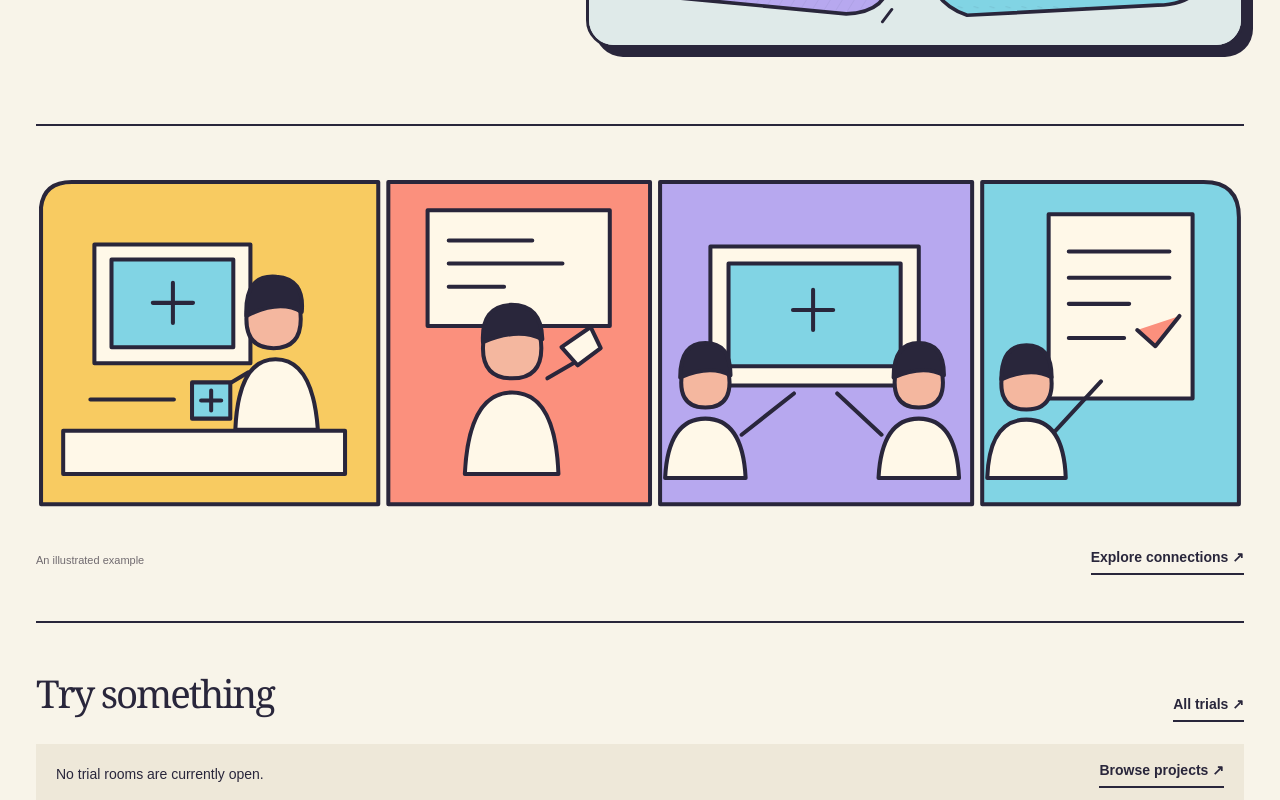
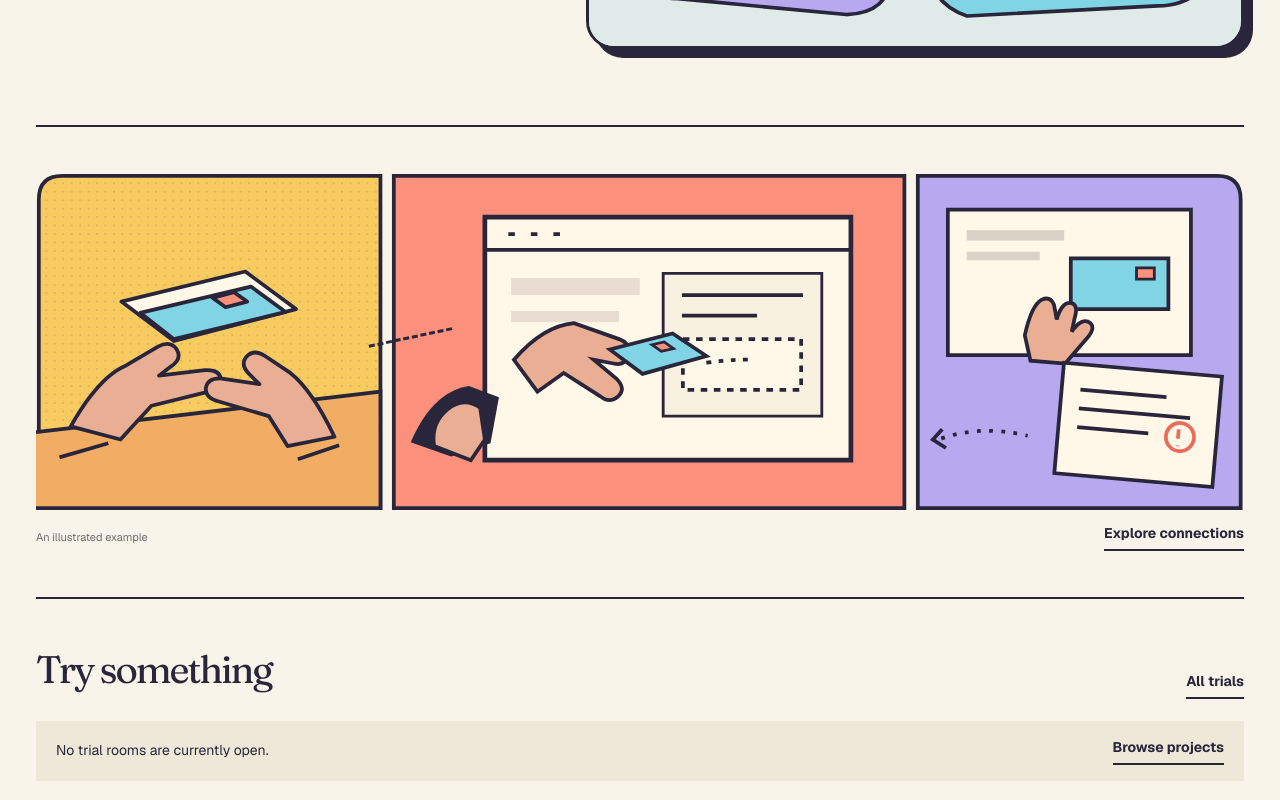
Before and after one commit to Ticoworld/trycove, a Next.js app: page / in a window 1280 px wide. Shown: the part 620-1420 px from the top of the page. Built offline with nearby package versions, Linux system fonts and the light colour scheme; no server answers; the database is empty.

Commit message:
Refine homepage illustration and trial tickets

```diff
--- a/app/page.tsx
+++ b/app/page.tsx
@@ -1,25 +1,32 @@
 import Link from 'next/link';
+import {Fraunces, Geist} from 'next/font/google';
 import {listPublishedTrials} from '../lib/trials/trial-packs';
 import './home.css';
 
+const display = Fraunces({subsets:['latin'], style:['normal','italic'], variable:'--home-display', display:'swap'});
+const interfaceFont = Geist({subsets:['latin'], variable:'--home-ui', display:'swap'});
 export const dynamic = 'force-dynamic';
 
 function Header(){return <div className="home-header"><Link href="/" className="home-brand">trycove<span>●</span></Link><nav className="home-desktop-nav" aria-label="Homepage navigation"><details><summary>Explore</summary><div><Link href="/map">Problem map</Link><Link href="/projects">Project catalog</Link></div></details><Link href="/opportunities">Connect</Link><Link href="/trials">Try</Link><Link href="/results">Results</Link><Link href="/about">About</Link><Link href="/account">Account</Link></nav><details className="home-menu"><summary aria-label="Open navigation menu">Menu <span aria-hidden="true">☰</span></summary><nav aria-label="Mobile navigation"><Link href="/map">Problem map</Link><Link href="/projects">Project catalog</Link><Link href="/opportunities">Connect</Link><Link href="/trials">Try</Link><Link href="/results">Results</Link><Link href="/about">About</Link><Link href="/account">Account</Link></nav></details></div>}
 
-function Story(){return <div className="comic" role="img" aria-label="An imagined example: a builder makes a small tool, another person needs it, they try it together, and write down feedback.">
- {[0, 1].map(part => <svg key={part} viewBox={part === 0 ? "0 0 610 360" : "610 0 590 360"} xmlns="http://www.w3.org/2000/svg" aria-hidden="true"><g stroke="#29263b" strokeWidth="4" strokeLinecap="round" strokeLinejoin="round">
- {/* The same blue tool travels through each scene. */}
- <path fill="#f8cb61" d="M5 35 Q8 8 40 10 H340 V330 H5Z"/><path fill="#fb907d" d="M350 10 H610 V330 H350Z"/><path fill="#b7a8ef" d="M620 10 H930 V330 H620Z"/><path fill="#81d4e4" d="M940 10 H1160 Q1195 10 1195 45 V330 H940Z"/>
- <path fill="#fff8e8" d="M27 257h280v43H27z M58 72h155v118H58z"/><path fill="#81d4e4" d="M75 87h121v87H75z"/><path fill="none" d="M116 130h40m-20-20v40 M54 226h83"/><path fill="#f4b79f" d="M236 175q-27 0-27-29t27-29 27 29-27 29z"/><path fill="#29263b" d="M209 143q-2-42 30-39 28 2 25 35-22-13-55 4z"/><path fill="#fff8e8" d="M198 256q3-70 40-70t42 70z"/><path fill="none" d="M211 199l-52 31 20 10"/><path fill="#81d4e4" d="M155 209h38v36h-38z"/><path fill="none" d="M164 227h20m-10-10v20"/>
- <path fill="#fff8e8" d="M389 38h181v115H389z"/><path fill="none" d="M410 68h83m-83 23h113m-113 23h55"/><path fill="#f4b79f" d="M473 205q-29 0-29-30t29-30 29 30-29 30z"/><path fill="#29263b" d="M444 169q-2-36 28-37 30 0 31 34-24-12-59 3z"/><path fill="#fff8e8" d="M426 300q4-81 47-81t46 81z"/><path fill="none" d="M508 205l48-28"/><path fill="#fff8e8" d="M522 174l16 18 23-17-10-21z"/>
- <path fill="#fff8e8" d="M670 74h207v138H670z"/><path fill="#81d4e4" d="M688 91h171v102H688z"/><path fill="none" d="M752 137h40m-20-20v40"/><path fill="#f4b79f" d="M665 234q-24 0-24-25t24-25 24 25-24 25z M877 234q-24 0-24-25t24-25 24 25-24 25z"/><path fill="#29263b" d="M640 204q0-34 25-34t25 32q-20-11-50 2z M852 204q0-34 25-34t25 32q-20-11-50 2z"/><path fill="#fff8e8" d="M625 304q3-59 40-59t40 59z M837 304q3-59 40-59t40 59z"/><path fill="none" d="M701 261l52-41m87 41-44-41"/>
- <path fill="#fff8e8" d="M1006 42h143v183h-143z"/><path fill="none" d="M1026 79h100m-100 26h100m-100 26h60 M1026 165h55"/><path fill="#fb907d" d="M1094 157l18 16 24-30"/><path fill="#f4b79f" d="M984 236q-25 0-25-26t25-26 25 26-25 26z"/><path fill="#29263b" d="M959 206q0-34 25-34t25 32q-20-11-50 2z"/><path fill="#fff8e8" d="M945 304q2-58 39-58t39 58z"/><path fill="none" d="M1012 258l46-50"/>
- </g></svg>)}</div>}
+function World(){return <div className="world"><svg viewBox="0 0 900 720" role="group" aria-label="Explore by area" xmlns="http://www.w3.org/2000/svg">
+ <defs><pattern id="world-dots" width="18" height="18" patternUnits="userSpaceOnUse"><circle cx="3" cy="3" r="1.5" fill="#29263b" opacity=".13"/></pattern></defs><rect width="900" height="720" fill="#dfeae9"/><path d="M390 255C450 220 480 275 510 315S545 375 500 421M320 335q-10 36 34 57" fill="none" stroke="#29263b" strokeWidth="5" strokeDasharray="3 15" strokeLinecap="round"/>
+ <Link href="/map/payments-checkout" className="world-region" aria-label="Explore payments"><path className="region-shape" fill="#f8cb61" d="M80 100Q129 45 222 63L388 80Q427 97 421 164L402 286Q383 342 291 328L143 331Q68 318 55 244Z"/><g className="region-object"><g transform="translate(140 110) rotate(-7 65 65)"><ellipse cx="65" cy="57" rx="66" ry="41" fill="#fff5d7"/><path d="M0 57v28c4 23 30 42 66 42s62-20 65-42V57" fill="#e4ad46"/><path d="M39 57l34-17 23 19-35 18z" fill="#f8c957"/></g></g><g className="world-label" transform="translate(95 250)"><rect width="150" height="47"/><text x="16" y="31">Payments</text></g></Link>
+ <Link href="/map/trading-markets" className="world-region" aria-label="Explore trade and swap"><path className="region-shape" fill="#fb907d" d="M472 105Q496 63 565 65L780 60Q854 65 853 147L832 272Q825 329 749 339L582 317Q485 335 466 281L443 174Q435 138 472 105Z"/><g className="region-object"><g transform="translate(560 120)"><path d="M15 142V75l60-33 78 31v69L78 177Z" fill="#fff3ea"/><path d="M78 177v-70l75-34M15 75l63 32L153 73" fill="none"/><path d="M45 76l17-8 27 11 30-22" fill="none"/></g></g><g className="world-label" transform="translate(638 252)"><rect width="180" height="47"/><text x="16" y="31">Trade &amp; swap</text></g></Link>
+ <Link href="/map/payments-checkout" className="world-region" aria-label="Explore Fiber in Payments and Fiber"><path className="region-shape" fill="#b7a8ef" d="M60 405Q92 372 166 374L378 398Q429 412 430 480L416 622Q415 674 355 676L123 654Q54 652 55 588L41 480Q40 429 60 405Z"/><g className="region-object"><g transform="translate(140 445)"><path d="M0 67C50 13 72 134 135 57S218 65 245 31" fill="none" strokeWidth="7"/><circle cx="0" cy="67" r="20" fill="#fff8e8"/><circle cx="135" cy="57" r="20" fill="#f8c957"/><circle cx="245" cy="31" r="20" fill="#ff8e7a"/><path d="M0 47V4m135 33v-48m110 20v-44" fill="none"/></g></g><g className="world-label" transform="translate(95 585)"><rect width="100" height="47"/><text x="16" y="31">Fiber</text></g></Link>
+ <Link href="/map/developer-tools" className="world-region" aria-label="Explore developer and contract tools"><path className="region-shape" fill="#81d4e4" d="M500 404Q536 369 590 380L784 371Q851 371 852 450L866 594Q854 663 785 664L522 678Q468 660 465 597L466 475Q469 433 500 404Z"/><g className="region-object"><g transform="translate(559 430)"><path d="M10 72L105 30L205 72V167L105 209L10 167Z" fill="#f8f4e8"/><path d="M10 72l95 47 100-47M105 119v90M34 116l23-13 22 12m97 0-23-12-22 12m3-22-21 44" fill="none"/></g></g><g className="world-label" transform="translate(645 585)"><rect width="157" height="47"/><text x="16" y="31">Build apps</text></g></Link>
+ </svg></div>}
+
+function Comic(){return <div className="comic" role="img" aria-label="Conceptual illustration: a maker assembles a turquoise payment component. Another builder has a gap in a checkout and receives the component. They try it, then send a note about friction back to the maker. This is an imagined example, not a recorded test.">
+ <svg className="comic-maker" viewBox="0 0 370 360" aria-hidden="true"><defs><pattern id="dots" width="9" height="9" patternUnits="userSpaceOnUse"><circle cx="2" cy="2" r="1" fill="#29263b" opacity=".18"/></pattern></defs><path fill="#f8cb61" stroke="#29263b" strokeWidth="4" d="M3 28Q3 3 28 3h339v354H3z"/><path fill="url(#dots)" d="M5 5h360v350H5z"/><path d="M0 276l367-43v124H0" fill="#f2ad65" stroke="#29263b" strokeWidth="4"/><g stroke="#29263b" strokeWidth="4" strokeLinejoin="round"><path d="M91 137l132-32 54 40-130 34z" fill="#fff8e8"/><path d="M111 149l118-28 37 27-119 29z" fill="#81d4e4"/><path d="M188 133l23-6 14 10-23 6z" fill="#fb907d"/><path d="M37 270q30-53 59-65l34-20q13-7 20 3 6 10-6 18l-13 10 49-6q16-1 17 10 0 9-13 13l-61 15-33 36z" fill="#e9ae94"/><path d="M318 281q-24-50-47-68l-27-18q-12-8-20 1-7 9 4 19l10 10-40-6q-15-1-17 10-1 10 12 14l55 16 20 32z" fill="#e9ae94"/><path d="M25 303l52-15m202 17 44-15" fill="none"/></g></svg>
+ <svg className="comic-connection" viewBox="0 0 550 360" aria-hidden="true"><path fill="#fb907d" stroke="#29263b" strokeWidth="4" d="M3 3h544v354H3z"/><path d="M100 47h390v259H100z" fill="#fff8e8" stroke="#29263b" strokeWidth="5"/><path d="M100 82h390M125 65h7m17 0h7m17 0h7" fill="none" stroke="#29263b" strokeWidth="4"/><path d="M128 112h137v18H128zm0 35h115v12H128z" fill="#e9ddd1"/><path d="M290 107h169v152H290z" fill="#f9f1df" stroke="#29263b" strokeWidth="3"/><path d="M310 130h129m-129 22h80" stroke="#29263b" strokeWidth="4"/><path d="M311 177h126v54H311z" fill="#fff8e8" stroke="#29263b" strokeWidth="4" strokeDasharray="7 7"/><path d="M131 199q31-36 64-39l48 17q13 5 10 17t-16 9l-21-4 24 20q11 11 2 19t-19 0l-39-25-28 20z" fill="#e9ae94" stroke="#29263b" strokeWidth="4"/><path d="M233 188l67-17 36 24-68 19z" fill="#81d4e4" stroke="#29263b" strokeWidth="4"/><path d="M278 183l13-3 10 7-13 3z" fill="#fb907d" stroke="#29263b" strokeWidth="3"/><path d="M336 202q34-4 47-3" fill="none" stroke="#29263b" strokeWidth="4" strokeDasharray="5 8"/><path d="M21 287q23-54 62-60l32 12-9 49-42 14z" fill="#29263b"/><path d="M46 291q-4-24 14-39 17-14 35-2l5 34-15 22z" fill="#e9ae94" stroke="#29263b" strokeWidth="4"/></svg>
+ <svg className="comic-attempt" viewBox="0 0 350 360" aria-hidden="true"><path fill="#b7a8ef" stroke="#29263b" strokeWidth="4" d="M3 3h319q25 0 25 25v329H3z"/><path d="M35 39h259v155H35z" fill="#fff8e8" stroke="#29263b" strokeWidth="4"/><path d="M55 61h104v11H55zm0 23h78v9H55z" fill="#d9d2c6"/><path d="M166 91h104v54H166z" fill="#81d4e4" stroke="#29263b" strokeWidth="4"/><path d="M236 101h19v12h-19z" fill="#fb907d" stroke="#29263b" strokeWidth="3"/><path d="M117 173q7-32 18-38 9-4 13 5l3 16q6-21 17-17 6 3 2 16l-3 14q11-16 20-9 5 5-2 14l-25 29-37-3z" fill="#e9ae94" stroke="#29263b" strokeWidth="4"/><g transform="rotate(5 245 260)"><path d="M154 210h169v118H154z" fill="#fff8e8" stroke="#29263b" strokeWidth="4"/><path d="M174 237h92m-92 20h119m-119 20h76" fill="none" stroke="#29263b" strokeWidth="4"/><circle cx="284" cy="278" r="15" fill="none" stroke="#e96d5a" strokeWidth="4"/><path d="M282 270v10m0 7v1" stroke="#e96d5a" strokeWidth="4"/></g><path d="M28 283q42-15 92-3" fill="none" stroke="#29263b" strokeWidth="4" strokeDasharray="4 9"/><path d="M29 273l-10 11 14 9" fill="none" stroke="#29263b" strokeWidth="4"/></svg>
+ </div>}
 
 export default async function Home(){
- const rooms=(await listPublishedTrials()).filter(room => room.id !== 'local-test');
- return <div className="home"><Header/><section className="home-hero"><div className="home-copy"><h1>It&apos;s built.<br/><em>Now what?</em></h1><div className="home-actions"><Link className="home-primary" href="/projects">Explore projects <span>↗</span></Link><Link className="home-secondary" href="/trials">Find a trial ↗</Link></div></div>
- <div className="home-world"><img src="/home-districts.svg" alt=""/><Link className="district payments" href="/map/payments-checkout"><span>Payments ↗</span></Link><Link className="district trade" href="/map/trading-markets"><span>Trade &amp; swap ↗</span></Link><Link className="district fiber" href="/projects?category=Fiber"><span>Fiber ↗</span></Link><Link className="district build" href="/map/developer-tools"><span>Build apps ↗</span></Link></div></section>
- <section className="home-story" aria-label="An illustrated example"><Story/><div className="story-foot"><small>An illustrated example</small><Link href="/opportunities">Explore connections ↗</Link></div></section>
- <section className="home-discover"><div className="discover-title"><h2>Try something</h2><Link href="/trials">All trials ↗</Link></div>{rooms.length?<div className="room-list">{rooms.slice(0,3).map(room=><Link className="room" href={`/trials/rooms/${encodeURIComponent(room.id)}`} key={room.id}><span>Published trial room</span><h3>{room.product.name}</h3><p>{room.description}</p><b>Explore trial ↗</b></Link>)}</div>:<div className="home-empty"><p>No trial rooms are currently open.</p><Link href="/projects">Browse projects ↗</Link></div>}</section></div>
+ const rooms=await listPublishedTrials();
+ return <div className={`home ${display.variable} ${interfaceFont.variable}`}><Header/><section className="home-hero"><div className="home-copy"><h1>It&apos;s built.<br/><em>Now what?</em></h1><div className="home-actions"><Link className="home-primary" href="/projects">Explore projects</Link><Link className="home-secondary" href="/trials">Find a trial</Link></div></div><World/></section>
+ <section className="home-story" aria-label="An illustrated example"><Comic/><div className="story-foot"><small>An illustrated example</small><Link href="/opportunities">Explore connections</Link></div></section>
+ <section className="home-discover"><div className="discover-title"><h2>Try something</h2><Link href="/trials">All trials</Link></div>{rooms.length?<div className="room-list">{rooms.slice(0,3).map(room=><div className="ticket-wrap" key={room.id}><Link className="ticket" href={`/trials/rooms/${encodeURIComponent(room.id)}`}><div className="ticket-body"><span>Published trial room</span><h3>{room.product.name}</h3><p>{room.description}</p><small>{room.application.network} · {room.tasks.length} {room.tasks.length===1?'task':'tasks'}</small></div><div className="ticket-stub">Explore trial</div></Link></div>)}</div>:<div className="home-empty"><p>No trial rooms are currently open.</p><Link href="/projects">Browse projects</Link></div>}</section>
+ <footer className="home-footer"><Link className="home-brand" href="/">trycove<span>●</span></Link><nav aria-label="Footer"><Link href="/projects">Projects</Link><Link href="/opportunities">Connections</Link><Link href="/trials">Trials</Link><Link href="/about">About</Link></nav></footer></div>
 }
```
Also changed, not shown: app/home.css.
